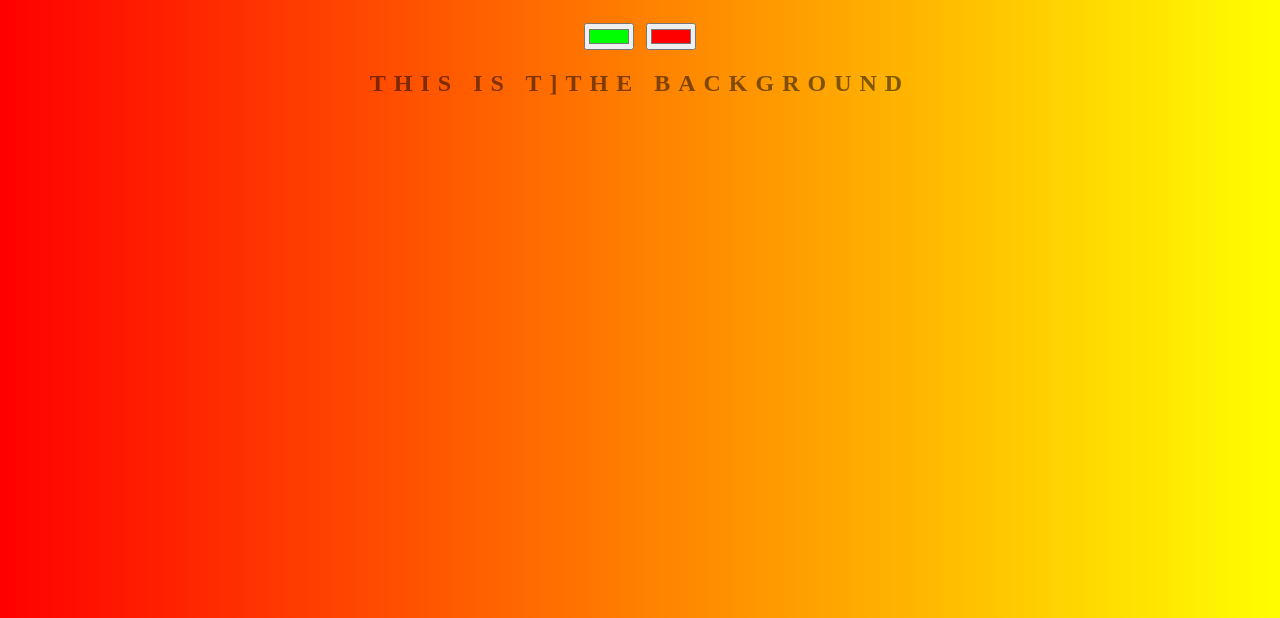
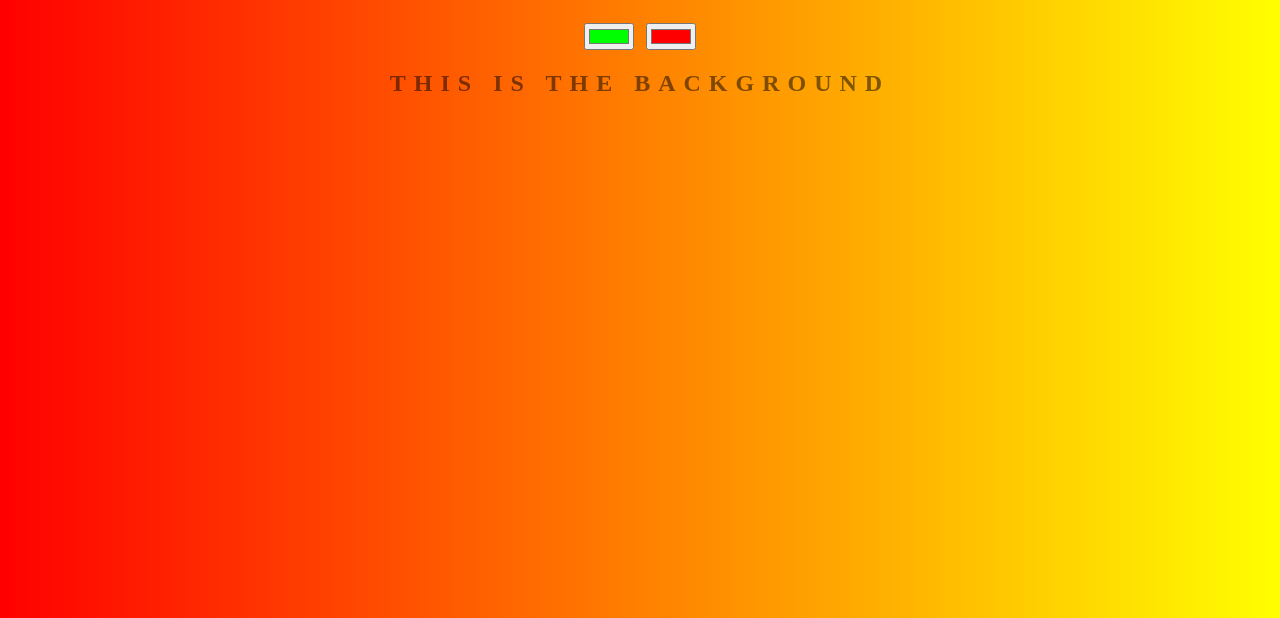
Before and after one commit to ashrafb1/background-gen, a plain HTML site: page index.html in a window 1280 px wide. Shown: the part 182-800 px from the top of the page. Drawn offline with Linux system fonts and the light colour scheme.

Commit message:
back to old

```diff
--- a/index.html
+++ b/index.html
@@ -10,7 +10,7 @@
 	<h1>Background Geneerator</h1>
 	<input class="color1" type="color" name="color1" value="#00ff00">
 	<input class="color2" type="color" name="color2" value="#ff0000">
-	<h2>This is T]the Background</h2>
+	<h2>This is the Background</h2>
 	<h3></h3>
 
 
```
